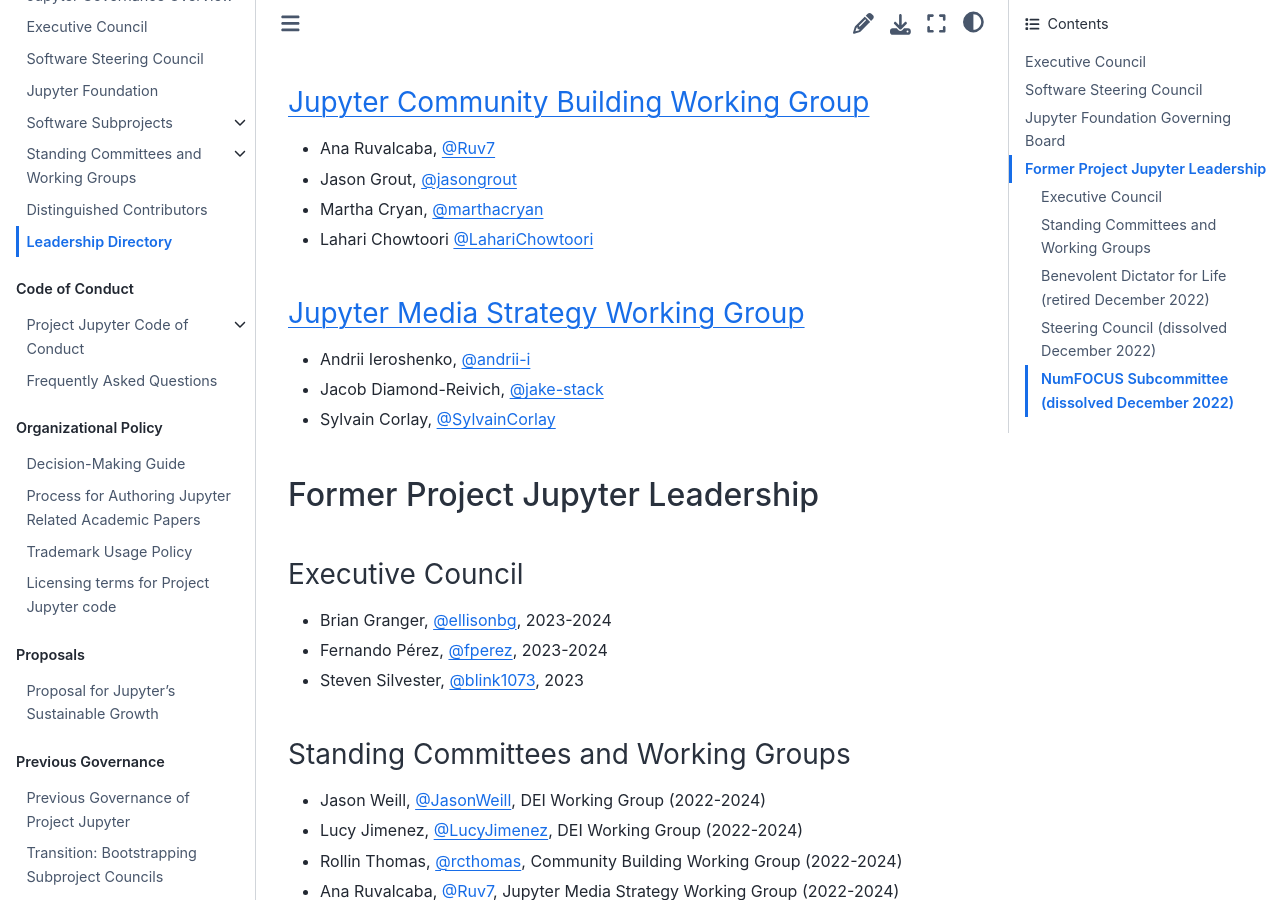
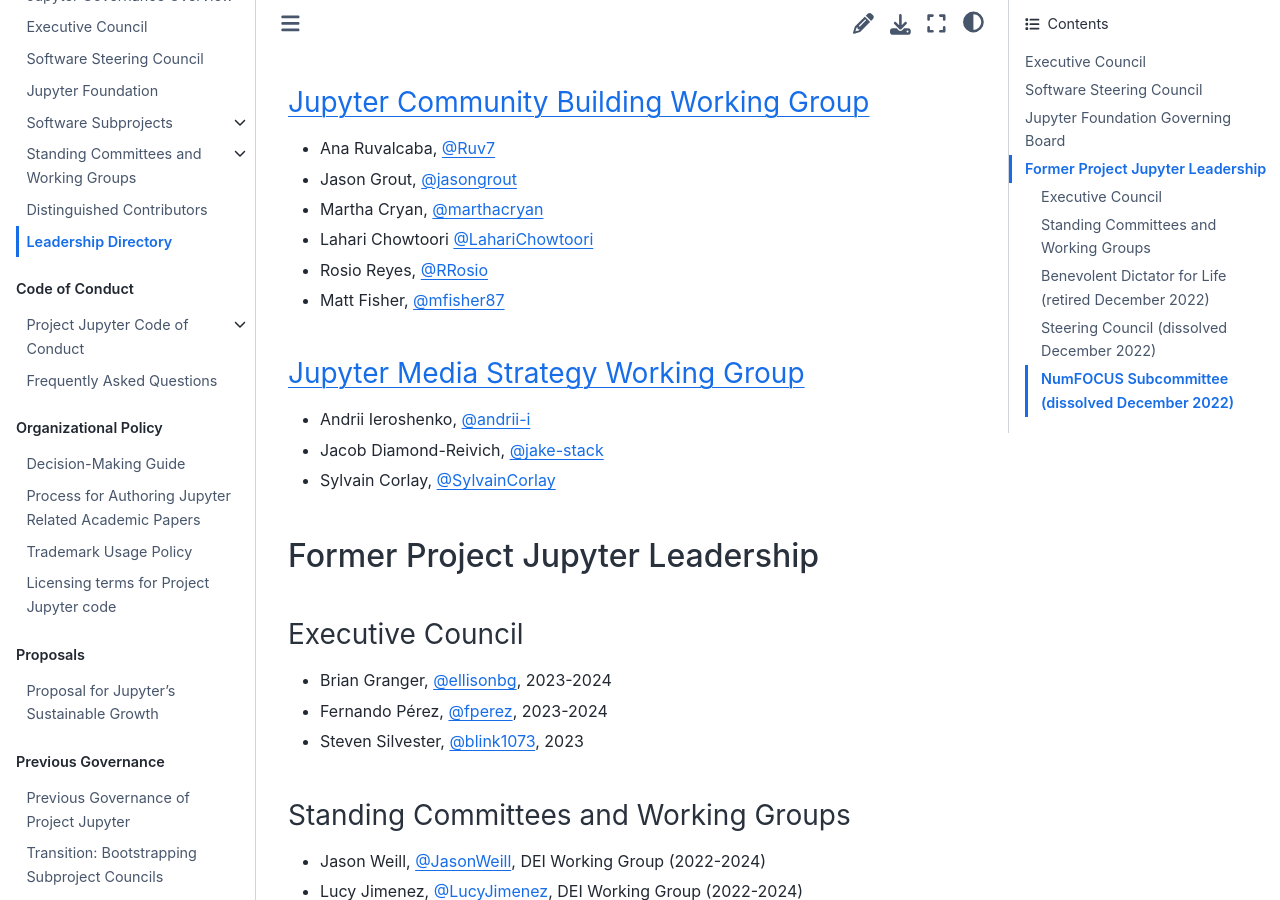
Before and after one commit to jupyter/governance, a Jupyter Book: the page built from people.md, in a window 1280 px wide and 900 px high, scrolled down 2277 px. Built offline with Jupyter Book 1.0.4 settings and Sphinx 7.4.7 and the Sphinx Book theme 1.1.4, drawn with Linux system fonts in a browser that asks for light colours.

Commit message:
Add new members of JCB

```diff
--- a/people.md
+++ b/people.md
@@ -67,6 +67,8 @@
 - Jason Grout, [@jasongrout](https://github.com/jasongrout)
 - Martha Cryan, [@marthacryan](https://github.com/marthacryan)
 - Lahari Chowtoori [@LahariChowtoori](https://github.com/LahariChowtoori)
+- Rosio Reyes, [@RRosio](https://github.com/rrosio)
+- Matt Fisher, [@mfisher87](https://github.com/mfisher87/)
 
 ### [Jupyter Media Strategy Working Group](charters/MediaStrategyCharter.md)
 
```
